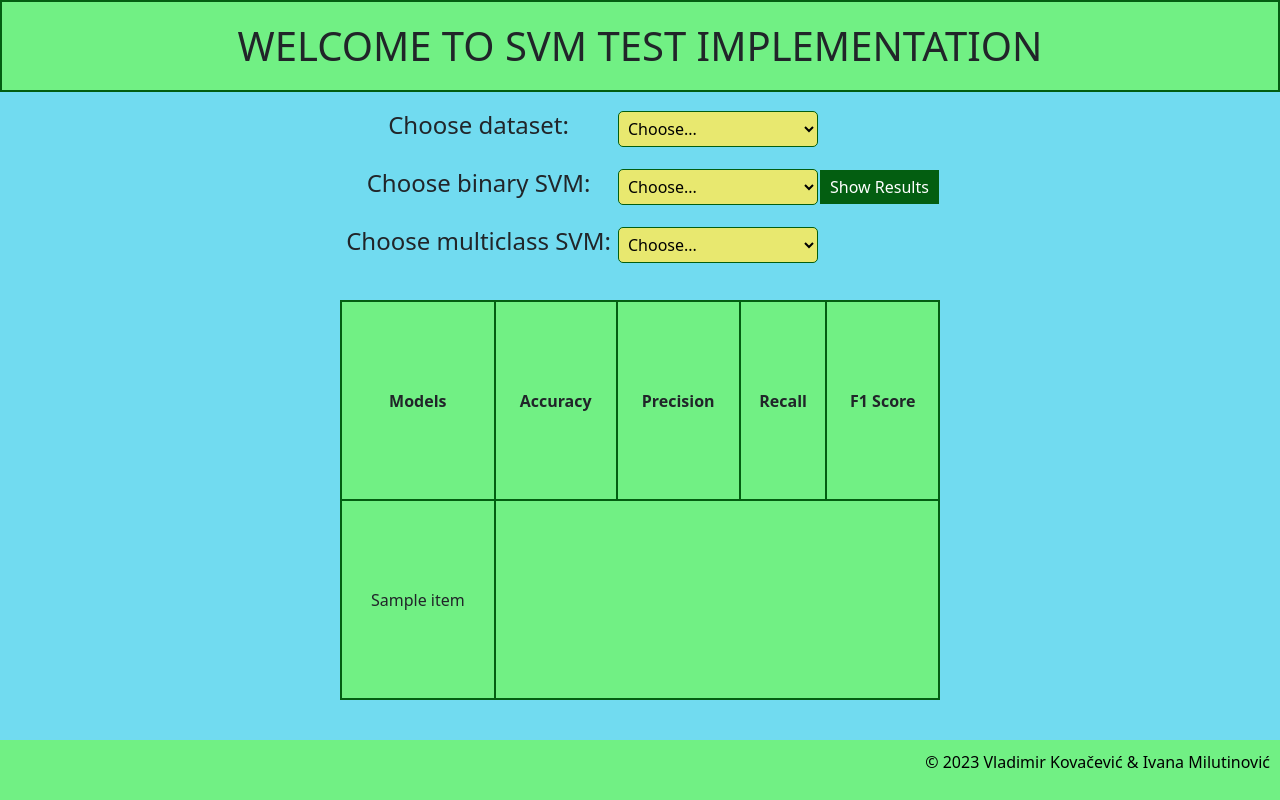
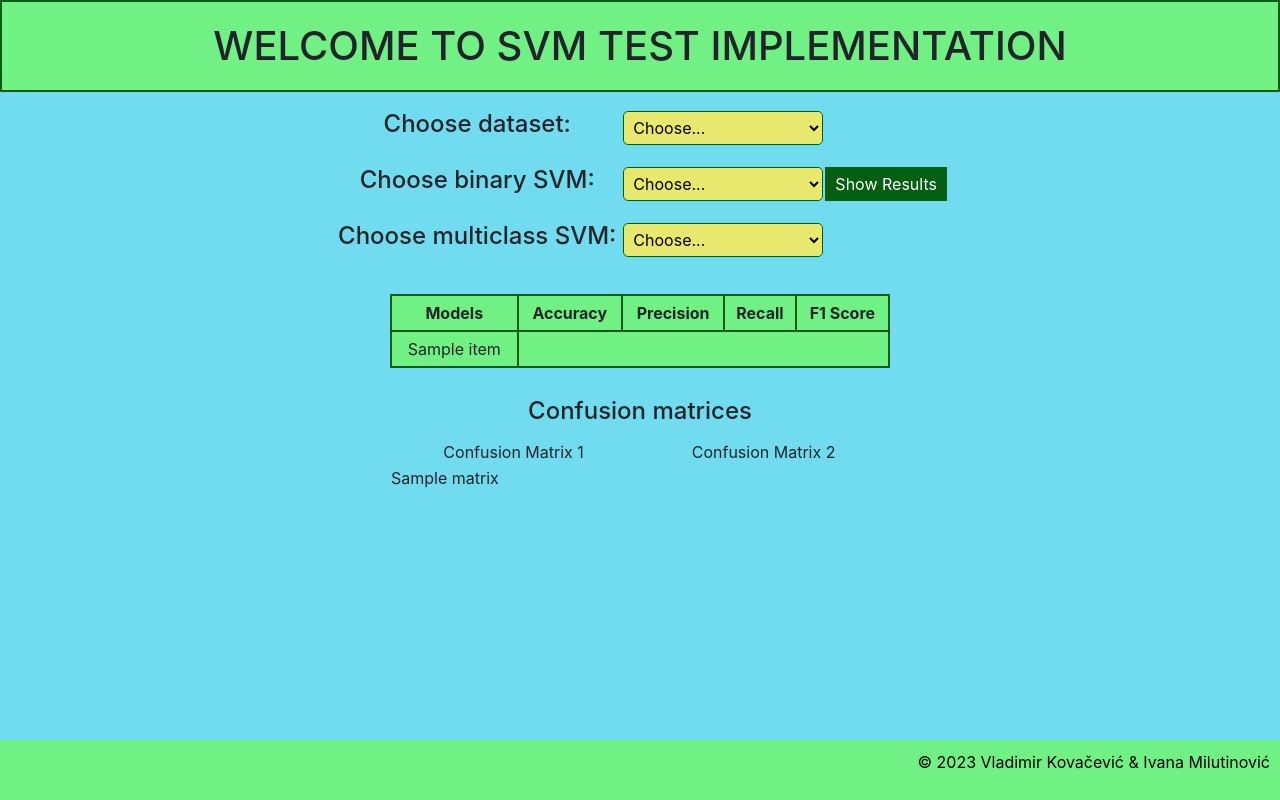
Before and after one commit to ivanna1109/PRML-Project, a Django app: template prml_project/prml_project_app/templates/index.html in a window 1280 px wide. Run offline with Django 4.2, Linux system fonts and the light colour scheme; the template is opened without the code that fills it: most values are stand-ins (such as "Sample title", 1, 10 or a date in 2020); some libraries are stand-ins or nearby versions.

Commit message:
almost done

```diff
--- a/prml_project/prml_project_app/static/css/metrics.css
+++ b/prml_project/prml_project_app/static/css/metrics.css
@@ -3,8 +3,8 @@
     margin-right: auto;
     border: 2px solid var(--border);
     background-color: var(--header-footer);
-    width: 600px;
-    height:400px
+    width: 500px;
+    height:auto
 }
 
 .result_table td, th {
@@ -12,3 +12,32 @@
     border: 2px solid var(--border);
     padding: 5px
 }
+
+.matrix_table {
+    width: 80%; /* Postavite željenu širinu */
+    height: auto; /* Postavite željenu visinu */
+    overflow: auto; /* Dodajte scroll traku ako je tabela prevelika za kontejner */
+    margin-right: 20px; /* Dodajte razmak između tabela */
+}
+
+.custom-table {
+    background-color:aquamarine; /* Postavite boju pozadine */
+    border: 2px solid var(--border);
+    width: 20%;
+    table-layout: fixed; /* Fiksirajte širinu tabele */
+}
+
+.custom-table th,.custom-table td, .custom-table tr {
+    text-align: center;
+    padding: 8px;
+    border: 2px solid var(--border);
+    width: 50px; /* Postavite željenu širinu ćelija */
+    height: 50px; /* Postavite željenu visinu ćelija */
+}
+
+#table-for-matrices {
+    margin-left: auto;
+    margin-right: auto;
+    width: 500px;
+    height: auto;
+}
--- a/prml_project/prml_project_app/templates/index.html
+++ b/prml_project/prml_project_app/templates/index.html
@@ -6,6 +6,7 @@
     <meta name="viewport" content="width=device-width, initial-scale=1">
     <title>SVM Project</title>
     <link href="https://cdn.jsdelivr.net/npm/bootstrap@5.2.3/dist/css/bootstrap.min.css" rel="stylesheet" integrity="sha384-rbsA2VBKQhggwzxH7pPCaAqO46MgnOM80zW1RWuH61DGLwZJEdK2Kadq2F9CUG65" crossorigin="anonymous">
+    <link rel="stylesheet" href="https://maxcdn.bootstrapcdn.com/bootstrap/4.5.2/css/bootstrap.min.css">
     <link rel="stylesheet" type="text/css" href="{% static 'css/index.css' %}">
     <link rel="stylesheet" type="text/css" href="{% static 'css/metrics.css' %}">
   </head>
@@ -81,11 +82,30 @@
       {% endfor %}
     </tr>
     {% endfor %}
+  </table><br>
+  <h4>Confusion matrices</h4>
+  <table id="table-for-matrices">
+    <tr>
+      <td style="text-align: center;">
+        Confusion Matrix 1
+      </td>
+      <td style="text-align: center;">
+        Confusion Matrix 2
+      </td>
+    </tr>
+    <tr>
+      {% for matrix in confusion_matrices %}
+      <td>
+        {{ matrix | safe }}
+      </td>
+      {% endfor %}
+    </tr>
   </table>
+
 {% endif %}
 {% if message %}
   <h4>{{message}}</h4>
-  {% endif %}
+  {% endif %}<br><br><br>
   <footer>
     <p>&copy; 2023 Vladimir Kovačević & Ivana Milutinović</p>
   </footer>
```
Also changed, not shown: prml_project/prml_project_app/code/main_program.py (+12 -7 lines), prml_project/prml_project_app/code/metrics.py (+11 -4 lines), prml_project/prml_project_app/code/web_functions.py (+6 -1 lines), prml_project/prml_project_app/views.py (+6 -4 lines).
